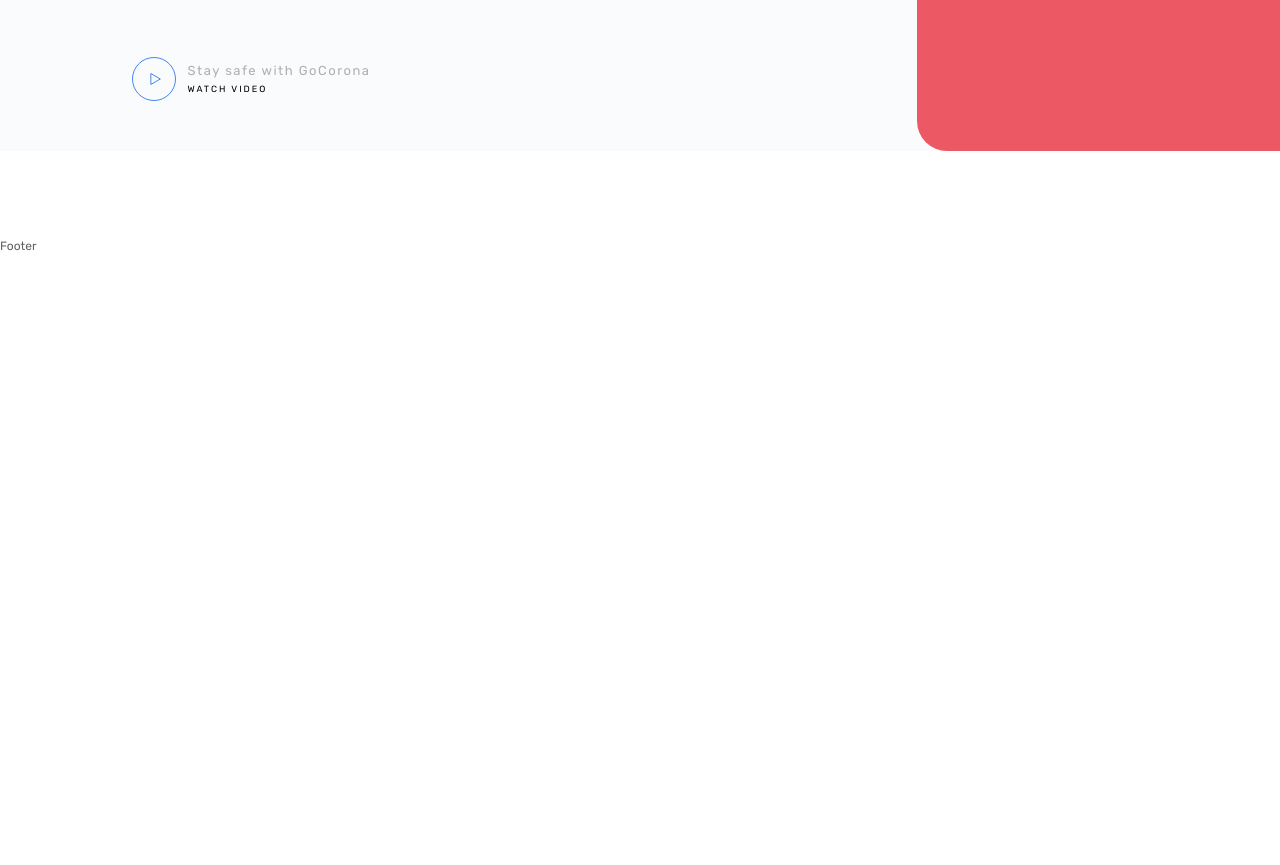
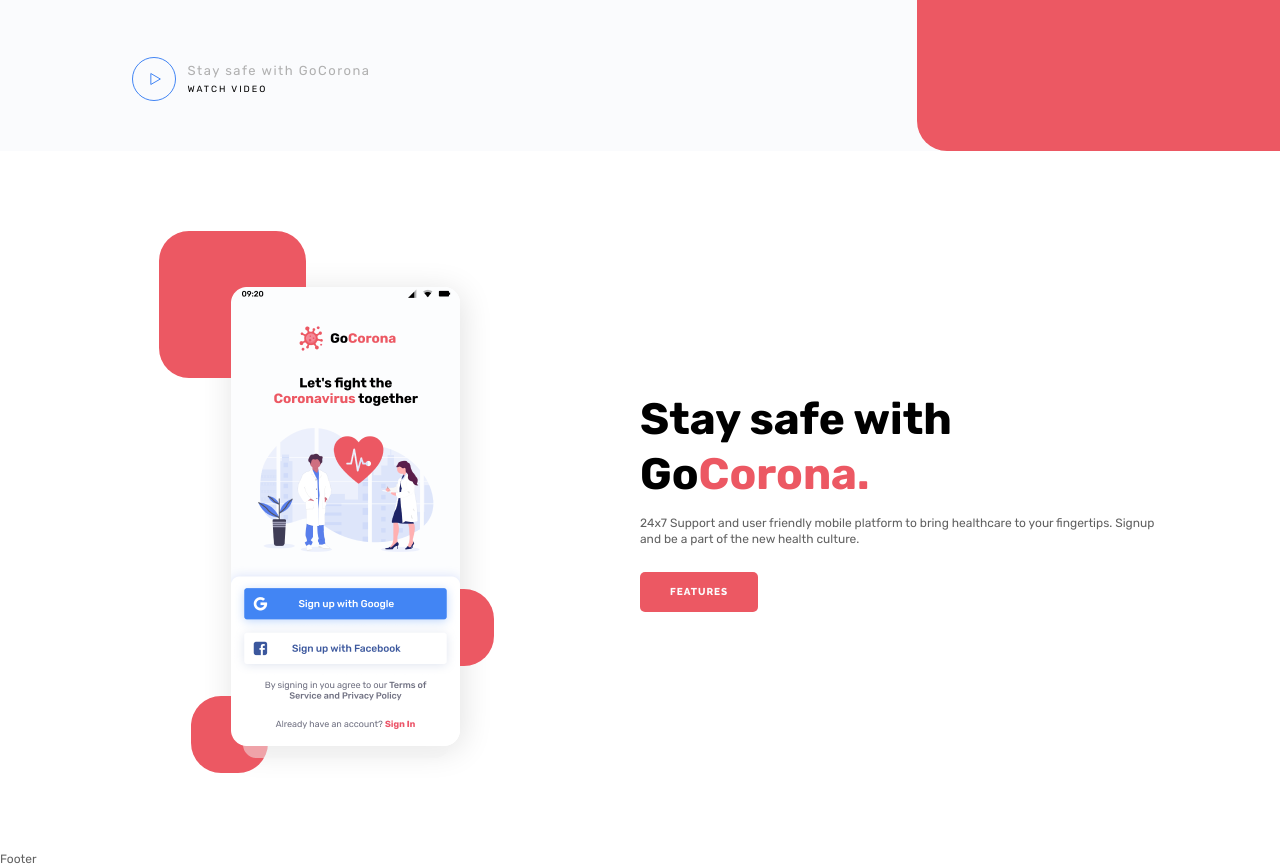
Before and after one commit to DenUP/GoCorna, a plain HTML site: page index.html in a window 1280 px wide. Shown: the part 548-1413 px from the top of the page. Before the commit the page ends 800 px from the top, so only its background shows below. Drawn offline with Linux system fonts and the light colour scheme.

Commit message:
Feat: Add block stay-safe and decor

```diff
--- a/css/style.css
+++ b/css/style.css
@@ -405,3 +405,72 @@
     padding: 0;
   }
 }
+
+/*=========================== */
+
+.stay-safe {
+  padding: 80px 0;
+}
+.stay-safe__container {
+  display: flex;
+  align-items: center;
+}
+.stay-safe__media {
+  flex: 0 1 50%;
+  padding: 0px 0px 0px 47px;
+}
+.stay-safe__content {
+  flex: 0 1 50%;
+}
+.stay-safe__block-text {
+}
+
+.media-stay-safe {
+  width: 373px;
+  padding: 56px 0px 27px 0px;
+  text-align: center;
+  position: relative;
+}
+.media-stay-safe__image {
+  display: inline-block;
+  box-shadow: 2px 4px 32px rgba(0, 0, 0, 0.12);
+  border-radius: 16px;
+  position: relative;
+}
+.media-stay-safe__image img {
+  position: relative;
+  z-index: 5;
+}
+.media-stay-safe__image::after {
+  content: "";
+  position: absolute;
+  bottom: -12px;
+  left: 12px;
+  width: 206px;
+  height: 27px;
+  z-index: 2;
+  background: rgba(240, 240, 240, 0.49);
+  border-radius: 16px;
+}
+
+.media-stay-safe__item {
+  position: absolute;
+  background-color: #ec5863;
+  border-radius: 30px;
+  width: 77px;
+  height: 77px;
+}
+.media-stay-safe__item_1 {
+  top: 0;
+  left: 0;
+  width: 147px;
+  height: 147px;
+}
+.media-stay-safe__item_2 {
+  left: 32px;
+  bottom: 0px;
+}
+.media-stay-safe__item_3 {
+  right: 38px;
+  bottom: 107px;
+}
--- a/index.html
+++ b/index.html
@@ -80,6 +80,39 @@
             </div>
           </div>
         </section>
+        <section class="stay-safe">
+          <div class="stay-safe__container">
+            <div class="stay-safe__media">
+              <div class="media-stay-safe">
+                <div class="media-stay-safe__image">
+                  <img src="img/stay-safe/app.png" alt="Приложение GoCorna" />
+                </div>
+                <div
+                  class="media-stay-safe__item media-stay-safe__item_1"
+                ></div>
+                <div
+                  class="media-stay-safe__item media-stay-safe__item_2"
+                ></div>
+                <div
+                  class="media-stay-safe__item media-stay-safe__item_3"
+                ></div>
+              </div>
+            </div>
+            <div class="stay-safe__content">
+              <div class="stay-safe__block-text block-text">
+                <h2 class="block-text__title">
+                  Stay safe with Go<span>Corona.</span>
+                </h2>
+                <div class="block-text__text">
+                  24x7 Support and user friendly mobile platform to bring
+                  healthcare to your fingertips. Signup and be a part of the new
+                  health culture.
+                </div>
+                <a href="" class="block-text__button button">Features</a>
+              </div>
+            </div>
+          </div>
+        </section>
       </main>
       <footer class="footer">Footer</footer>
     </div>
```
Also changed, not shown: img/stay-safe/app.png (added).
